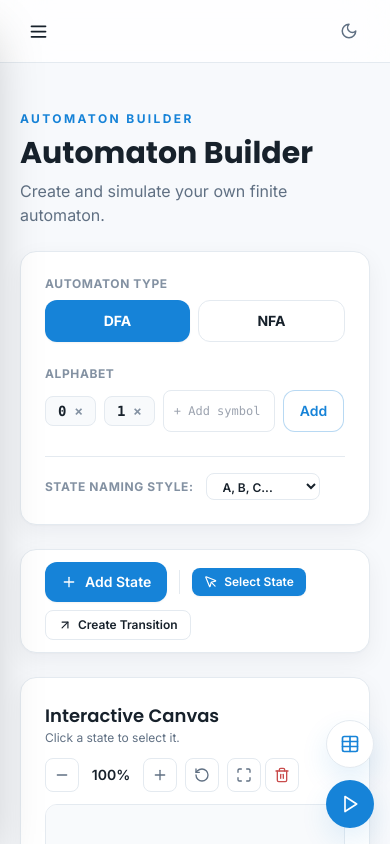
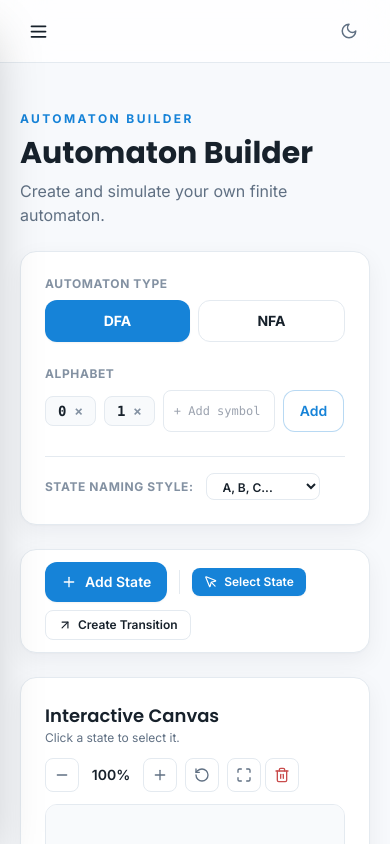
Before and after one commit to realKDGO/AutoFiniteAutomata, a React (Vite) app in the folder client/: page /builder in a window 390 px wide. Shown: the top 844 px of the page. Built offline with nearby package versions, Linux system fonts and the light colour scheme.

Commit message:
Fixed editing state modal and more refinement in mobile app UX

```diff
--- a/client/src/builder/BuilderSimulator.jsx
+++ b/client/src/builder/BuilderSimulator.jsx
@@ -103,8 +103,14 @@ export default function BuilderSimulator({ simulation, stateById }) {
         </div>
       )}
 
+      {/* Input tape + Current state info. Order differs by breakpoint: on
+          mobile the spec wants Current State directly above Input Tape;
+          desktop keeps its original Input Tape → Current State order.
+          Wrapping in a flex column lets `order` reflow them per-breakpoint
+          without duplicating either card's markup. */}
+      <div className="flex flex-col gap-4">
         {/* ── Input tape ── */}
-      <div className="rounded-xl border border-line bg-surface-muted p-3 dark:border-line-dark dark:bg-canvas-dark">
+        <div className="order-2 lg:order-1 rounded-xl border border-line bg-surface-muted p-3 dark:border-line-dark dark:bg-canvas-dark">
           <div className="mb-2 flex items-center justify-between gap-2 text-xs">
             <span className="font-bold uppercase tracking-wider text-ink-soft">Input tape</span>
             <span className={`font-bold ${statusColor}`}>{status}</span>
@@ -139,7 +145,7 @@ export default function BuilderSimulator({ simulation, stateById }) {
         </div>
 
         {/* ── Current state info ── */}
-      <div className="grid grid-cols-2 gap-3 rounded-xl border border-line p-3 text-xs dark:border-line-dark">
+        <div className="order-1 lg:order-2 grid grid-cols-2 gap-3 rounded-xl border border-line p-3 text-xs dark:border-line-dark">
           <div>
             <span className="block text-[10px] font-bold uppercase tracking-wider text-ink-soft">Current state</span>
             <span className="font-mono font-bold text-ink dark:text-ink-dark">
@@ -153,6 +159,7 @@ export default function BuilderSimulator({ simulation, stateById }) {
             <span className="font-mono font-bold text-ink dark:text-ink-dark">
               {session.index} / {session.input.length}
             </span>
+          </div>
         </div>
       </div>
 
--- a/client/src/pages/BuilderPage.jsx
+++ b/client/src/pages/BuilderPage.jsx
@@ -7,8 +7,6 @@ import {
   MousePointer,
   ArrowUpRight,
   ShieldAlert,
-  Play,
-  Table,
 } from 'lucide-react';
 import PageContainer from '../components/PageContainer';
 import Card from '../components/ui/Card';
@@ -127,6 +125,14 @@ export default function BuilderPage() {
   };
 
   const togglePanel = panel => {
+    if ((panel === 'table' || panel === 'simulator') && isMobileViewport && !isCanvasFullscreen) {
+      showToast(
+        panel === 'table'
+          ? 'Table is only available in Fullscreen mode.'
+          : 'Simulation is only available in Fullscreen mode.'
+      );
+      return;
+    }
     if (activePanel === panel) {
       setActivePanel(null);
       return;
@@ -596,37 +602,13 @@ export default function BuilderPage() {
         </div>
       </div>
 
-      {/* Mobile floating controls — Simulator & Transition Table.
-          Kept out of the way in the safe-area bottom-right corner in
-          normal mobile mode. In fullscreen, the mobile sidebar already
-          exposes Table/Simulator, so this pair is redundant there and would
-          overlap the canvas — the portal below re-parents this whole block
-          inside the fullscreen root but the buttons stay hidden via the
-          sidebar taking over that job, so just skip rendering them while
-          fullscreen. */}
-      {!isCanvasFullscreen && (
-        <div
-          className="fixed bottom-4 right-4 z-30 flex flex-col gap-3 lg:hidden"
-          style={{ paddingBottom: 'env(safe-area-inset-bottom, 0px)' }}
-        >
-          <button
-            type="button"
-            onClick={() => togglePanel('table')}
-            className="focus-ring flex h-12 w-12 items-center justify-center rounded-full bg-surface text-primary shadow-lift border border-line dark:border-line-dark dark:bg-surface-dark"
-            aria-label="Open transition table"
-          >
-            <Table size={20} />
-          </button>
-          <button
-            type="button"
-            onClick={() => togglePanel('simulator')}
-            className="focus-ring flex h-12 w-12 items-center justify-center rounded-full bg-primary text-white shadow-lift"
-            aria-label="Open simulator"
-          >
-            <Play size={20} />
-          </button>
-        </div>
-      )}
+      {/* Mobile floating Table/Simulator buttons were removed: per the
+          mobile UX spec, Simulation and Table are Fullscreen-only on
+          mobile — the MobileFullscreenSidebar is the only mobile entry
+          point for them (it only renders while isFullscreen && isMobile).
+          togglePanel() above still guards every path defensively with the
+          "only available in Fullscreen mode" toast. Desktop is unaffected —
+          its Simulator/Table live in the right-column Cards above. */}
 
       {/* Mobile contextual state inspector, Simulator sheet, and Table
           sheet. Portaled inside the fullscreen root while fullscreen is
@@ -641,6 +623,7 @@ export default function BuilderPage() {
             setSelectedStateId(null);
             setActivePanel(null);
           }}
+          side
         >
           {selectedState && (
             <div className="space-y-3 text-sm">
```
Lines whose indentation alone changed are shown as unchanged.
